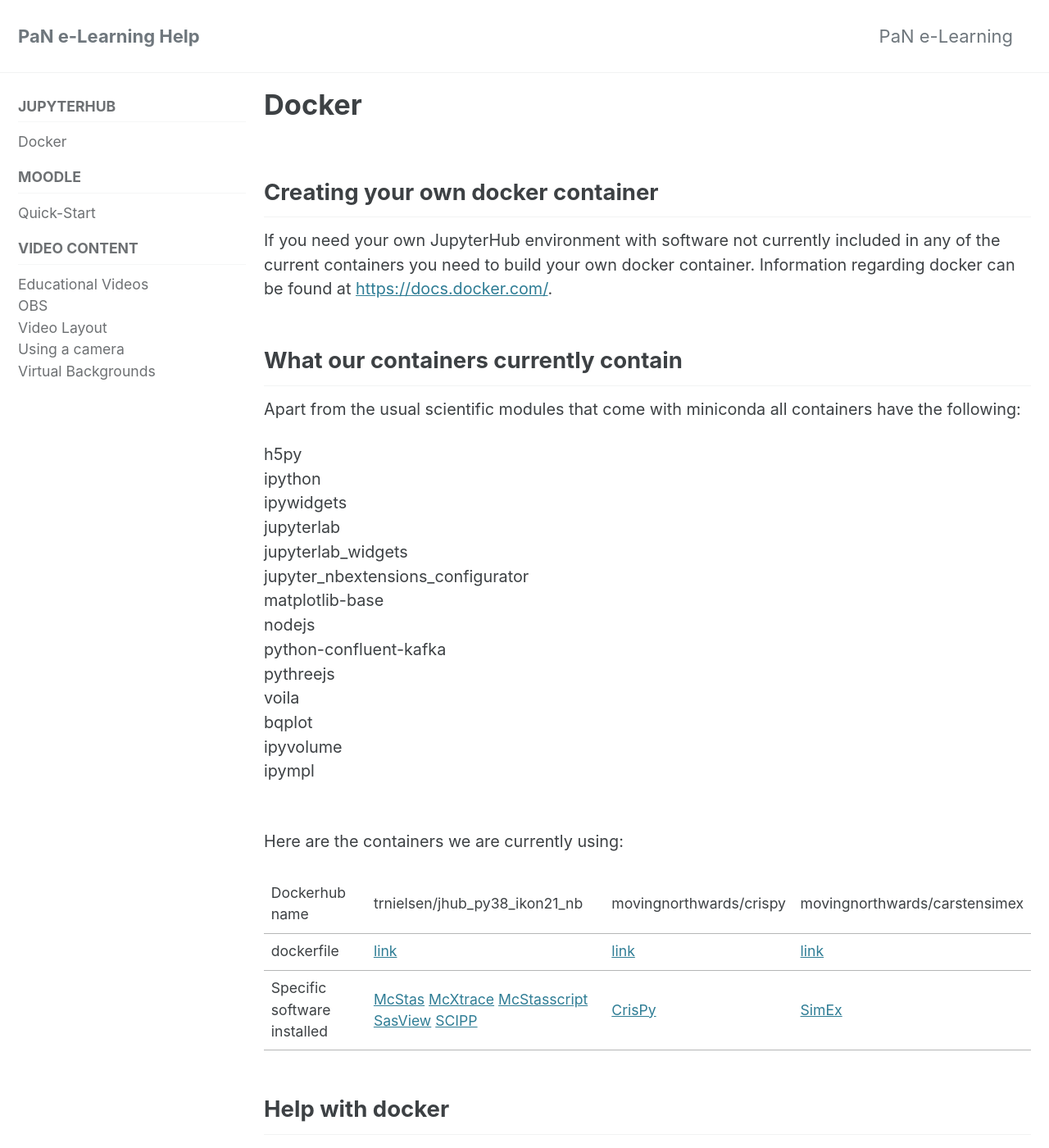
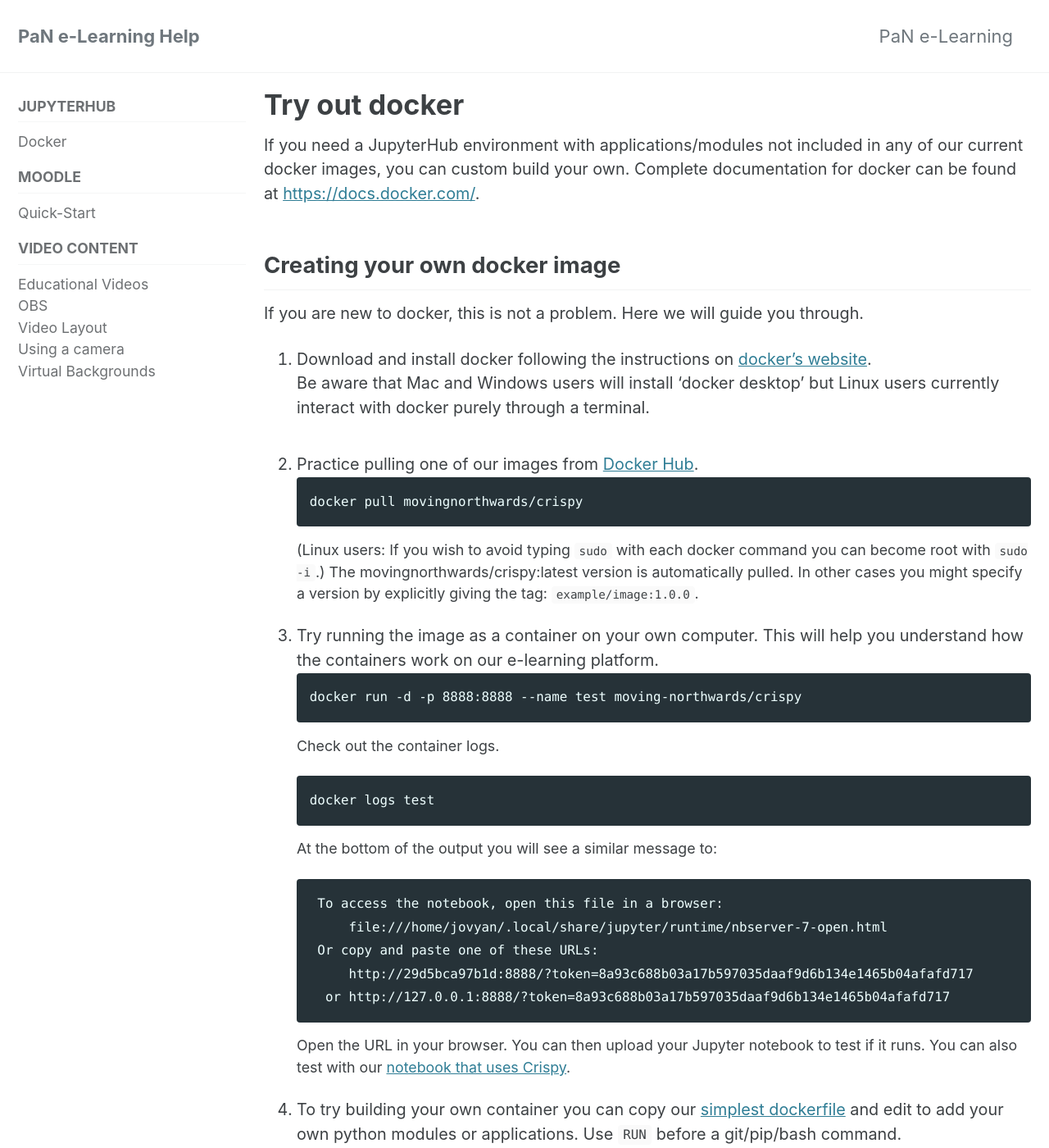
Before and after one commit to pan-training/pan-training.github.io, a Jekyll site: the page built from docs/docker.md, in a window 1280 px wide and 1400 px high. Shown: the whole window at 82% size. Built offline with Jekyll 4.4.1, drawn with Linux system fonts in a browser that asks for light colours; cached includes are drawn as plain includes; some of the changed text lies outside the part shown.

Commit message:
Adding two new pages to JupyterHub section and editing the old one.

````diff
--- a/docs/docker.md
+++ b/docs/docker.md
@@ -1,75 +1,103 @@
 ---
 permalink: /docs/docker/
 classes: wide
-title: Docker
+title: Try out docker
 ---
 
-## Creating your own docker container
 
-If you need your own JupyterHub environment with software not currently included in any of the current containers you need to build your own docker container. Information regarding docker can be found at [https://docs.docker.com/](https://docs.docker.com/).
-
-## What our containers currently contain
-
-Apart from the usual scientific modules that come with miniconda all containers have the following:
-<div style="-webkit-column-count: 2; -moz-column-count: 2; column-count: 2;
--webkit-column-rule: none; -moz-column-rule: none; column-rule: none;">
-    <div style="display: inline-block; list-style-type:none;">
-        <li> h5py </li>
-        <li> ipython </li>
-        <li> ipywidgets </li>
-        <li> jupyterlab </li>
-        <li> jupyterlab_widgets </li>
-        <li> jupyter_nbextensions_configurator </li>
-        <li> matplotlib-base </li>
-    </div>
-    <br>
-    <div style="display: inline-block; list-style-type:none;">
-        <li> nodejs </li>
-        <li> python-confluent-kafka </li>
-        <li> pythreejs </li>
-        <li> voila </li>
-        <li> bqplot </li>
-        <li> ipyvolume </li>
-        <li> ipympl </li>
-    </div>
-</div>
-<br>
-
-Here are the containers we are currently using:
-
-| ------ | ----------- | ----------- | ----------- |
-| Dockerhub name | trnielsen/jhub_py38_ikon21_nb | movingnorthwards/crispy | movingnorthwards/carstensimex |
-| dockerfile | [link](https://github.com/trnielsen/Docker/tree/master/jhub38_dram_ikon21) | [link](https://github.com/moving-northwards/docker4pan-learning/blob/main/Crispy/Dockerfile) | [link](https://github.com/moving-northwards/docker4pan-learning/blob/main/SimEx/Dockerfile) |
-| Specific software installed | [McStas](https://www.mcstas.org/) [McXtrace](https://www.mcxtrace.org/) [McStasscript](https://mads-bertelsen.github.io/)  [SasView](https://www.sasview.org/) [SCIPP](https://scipp.github.io/) | [CrisPy](https://www.esrf.fr/computing/scientific/crispy/) | [SimEx](https://simex.readthedocs.io/en/latest/) |
+If you need a JupyterHub environment with applications/modules not included in any of our current docker images, you can custom build your own. Complete documentation for docker can be found at [https://docs.docker.com/](https://docs.docker.com/).
 
 
-## Help with docker
+## Creating your own docker image
 
-If you do not have any prior experience, this is not a problem. Here we will guide you through.
+If you are new to docker, this is not a problem. Here we will guide you through.
 
 1. Download and install docker following the instructions on [docker's website](https://docs.docker.com/get-docker/).
-Note that Mac and Windows users will install 'docker desktop'. However Linux users interact with docker purely through the terminal.
-
-2. Practice pulling one of our containers.
-```markdown
-docker pull moving-northwards/crispy
+Be aware that Mac and Windows users will install 'docker desktop' but Linux users currently interact with docker purely through a terminal.
+<br>
+2. Practice pulling one of our images from [Docker Hub](https://hub.docker.com/).
+```
+docker pull movingnorthwards/crispy
 ```
 (Linux users: If you wish to avoid typing `sudo` with each docker command you can become root with `sudo -i`.)
+The movingnorthwards/crispy:latest version is automatically pulled. In other cases you might specify a version by explicitly giving the tag: `example/image:1.0.0`.
 
-3. Try running the container on your own computer. This will help you understand how the containers work on our e-learning platform.
-```markdown
-docker run -p 8888:8888 --name test moving-northwards/crispy
+3. Try running the image as a container on your own computer. This will help you understand how the containers work on our e-learning platform.
+```
+docker run -d -p 8888:8888 --name test moving-northwards/crispy
+```
+Check out the container logs.
+```
+docker logs test
 ```
 At the bottom of the output you will see a similar message to:
-```markdown
+```
     To access the notebook, open this file in a browser:
         file:///home/jovyan/.local/share/jupyter/runtime/nbserver-7-open.html
     Or copy and paste one of these URLs:
         http://29d5bca97b1d:8888/?token=8a93c688b03a17b597035daaf9d6b134e1465b04afafd717
      or http://127.0.0.1:8888/?token=8a93c688b03a17b597035daaf9d6b134e1465b04afafd717
 ```
-Open one of the URLs in your browser. You can then upload a Jupyter notebook to test if it runs. You can also with one that uses Crispy, which can be found here: [https://github.com/mretegan/crispy-pan-learning](https://github.com/mretegan/crispy-pan-learning).
+Open the URL in your browser. You can then upload your Jupyter notebook to test if it runs. You can also test with our [notebook that uses Crispy](https://github.com/mretegan/crispy-pan-learning).
 
-4. To build your own container you can copy our simplest dockerfile and edit to add your own python modules or software. Use `RUN` before a git/pip/bash command.
+4. To try building your own container you can copy our [simplest dockerfile](https://github.com/moving-northwards/docker4pan-learning/blob/main/Crispy/Dockerfile) and edit to add your own python modules or applications. Use `RUN` before a git/pip/bash command.
 
 {% include note.html content="Each RUN command creates a new layer. Avoid this by combining commands into one RUN command. Read about best practices [here](https://docs.docker.com/develop/develop-images/dockerfile_best-practices/)" %}
+
+
+## 10 essential docker commands
+
+For a full list see [https://docs.docker.com/engine/reference/commandline/docker/](https://docs.docker.com/engine/reference/commandline/docker/) and note that `--help` will show all the options for each command.
+
+##### 1. Pull an image from Docker Hub
+```
+docker pull docker/image:example
+```
+##### 2. Build your image from your dockerfile
+```
+docker build -t image_name:tag path/to/dockerfile
+```
+We recommend you set your tag to 'latest'. If you have a Docker Hub account you would call your image `dockerhub_name/image_name:tag`.
+##### 3. Run an image
+```
+docker run -d -p 8888:8888 --name container_name  image_name:tag
+```
+The `-d` option detaches the container so it runs in the background of your terminal. The container_name can be anything you choose and is simply used to identify the container instance on your computer. If you do not add it, one will randomly be assigned (my favorites have been amazing_tesla and wizardly_feynman). The `-p` tag is for setting the port to 8888:8888.
+##### 4. See which containers are running (process status)
+```
+docker ps
+```
+Add `-a` to see _all_ containers (running and exited).
+##### 5. Stop a container
+```
+docker stop container_name
+```
+##### 6. Restart an exited container
+```
+docker start container_name
+```
+##### 7. Check the logs of a container
+```
+docker logs container_name
+```
+##### 8. Check the logs of a container
+```
+docker logs container_name
+```
+##### 9. Check the logs of a container
+```
+docker logs container_name
+```
+##### 10. Delete a container
+```
+docker rm container_name
+```
+Use `docker image rm image_name` to delete an image.
+
+{% include note.html content="`--help` can be used with every docker command to show you the full list of options." %}
+
+## Pushing to Docker Hub
+
+Once built, you can of course push your image to Docker Hub. However, if you put your dockerfile on GitHub, we can also do this for you. The advantage here is that we can then rebuild it regularly if elements have updated. For example if the base notebook from docker stacks or nbgitpuller.
+
+#### More to be added to this section!
````
Also changed, not shown: docs/containers.md (added, +45 -0 lines), docs/overview.md (added, +38 -0 lines).
